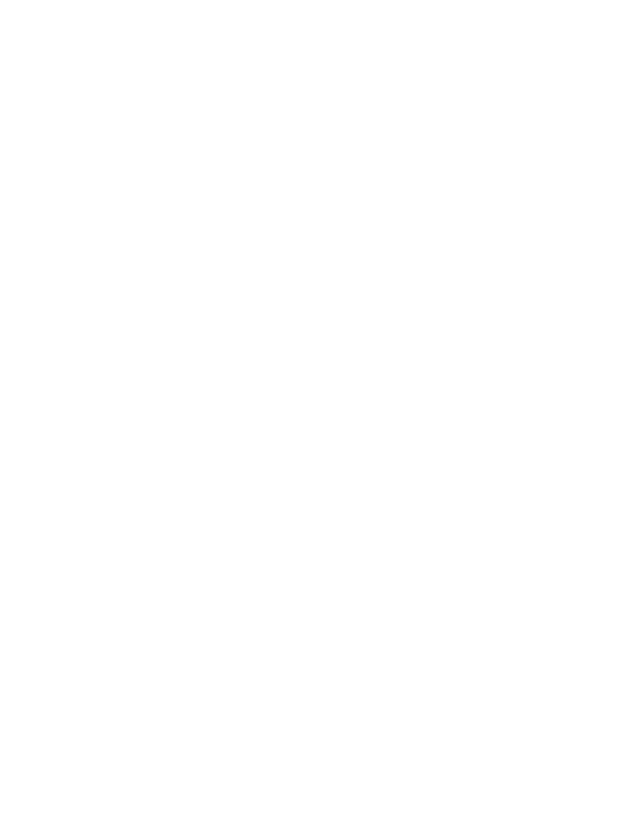
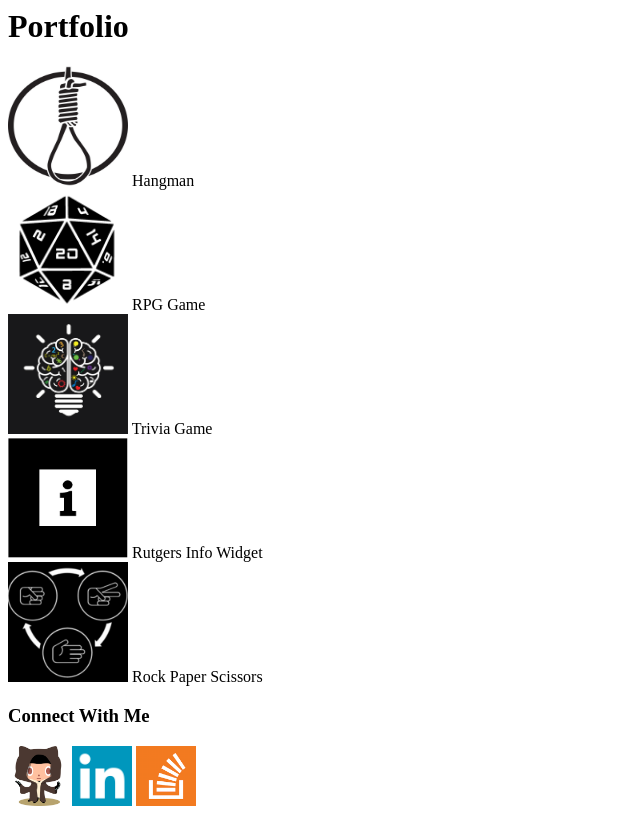
Before and after one commit to rkhardeman/Basic-Portfolio, a plain HTML site: page portfolio.html in a window 1280 px wide. Shown: the whole page, without its empty margins (0-640 px from the left). Drawn offline with Linux system fonts and the light colour scheme.

Commit message:
initial site files

```diff
--- a/assets/css/style.css
+++ b/assets/css/style.css
@@ -0,0 +1,3 @@
+body {
+    background-color: green;
+}
--- a/index.html
+++ b/index.html
@@ -5,15 +5,22 @@
 	</title>
 </head>
 	<body>
-		<h1> About Me </h1>
+	<link rel="stylesheet" type="text/css" href="css/style.css">
+		<div class = "nameheader">
+		<h1> Ryan Hardeman </h1>
+		</div>
+
+		<h2> About Me </h2>
 		<img src="assets/images/placeholder.png" alt="placeholder image">
 			<p>
 			This is where information about me goes.
-			<p>
+			</p>
+		<p>
 		<h3> Connect With Me </h3>
 		<img src ="assets/images/jediGit.jpg" alt="Gitub" height="60" width="60">
 		<img src ="assets/images/linkedin.png" alt="LinkedIn" height="60" width="60">
 		<img src ="assets/images/stackoverflow.png" alt="stackoverflow" height="60" width="60">
+		</p>
 	</body>
 
 
--- a/portfolio.html
+++ b/portfolio.html
@@ -0,0 +1,35 @@
+<html>
+<head>
+	<title>
+	My Portfolio
+	</title>
+</head>
+	<body>
+		<h1> Portfolio </h1>
+			<img src="assets/images/hangman.jpg" alt="hangman" height="120" width="120">
+			Hangman
+		<br>
+			<img src="assets/images/d20.png" alt="RPG Game" height="120" width="120">
+			RPG Game
+		<br>
+			<img src="assets/images/trivia.jpg" alt="Trivia Game" height="120" width="120">
+			Trivia Game
+		<br>
+			<img src="assets/images/information.jpg" alt="Rutgers Info Widget" height="120" width="120">
+			Rutgers Info Widget
+		<br>
+			<img src="assets/images/rockpaper.png" alt="Rock Paper Scissors" height="120" width="120">
+			Rock Paper Scissors
+		<br>
+	<h3> Connect With Me </h3>
+		<img src ="assets/images/jediGit.jpg" alt="Gitub" height="60" width="60">
+		<img src ="assets/images/linkedin.png" alt="LinkedIn" height="60" width="60">
+		<img src ="assets/images/stackoverflow.png" alt="stackoverflow" height="60" width="60">
+	</body>
+
+
+
+
+
+
+</html>
```
Also changed, not shown: contact.html (+23 -0 lines), assets/images/d20.png (added), assets/images/hangman.jpg (added), assets/images/information.jpg (added), assets/images/rockpaper.jpg (added), assets/images/rockpaper.png (added), assets/images/trivia.jpg (added).
